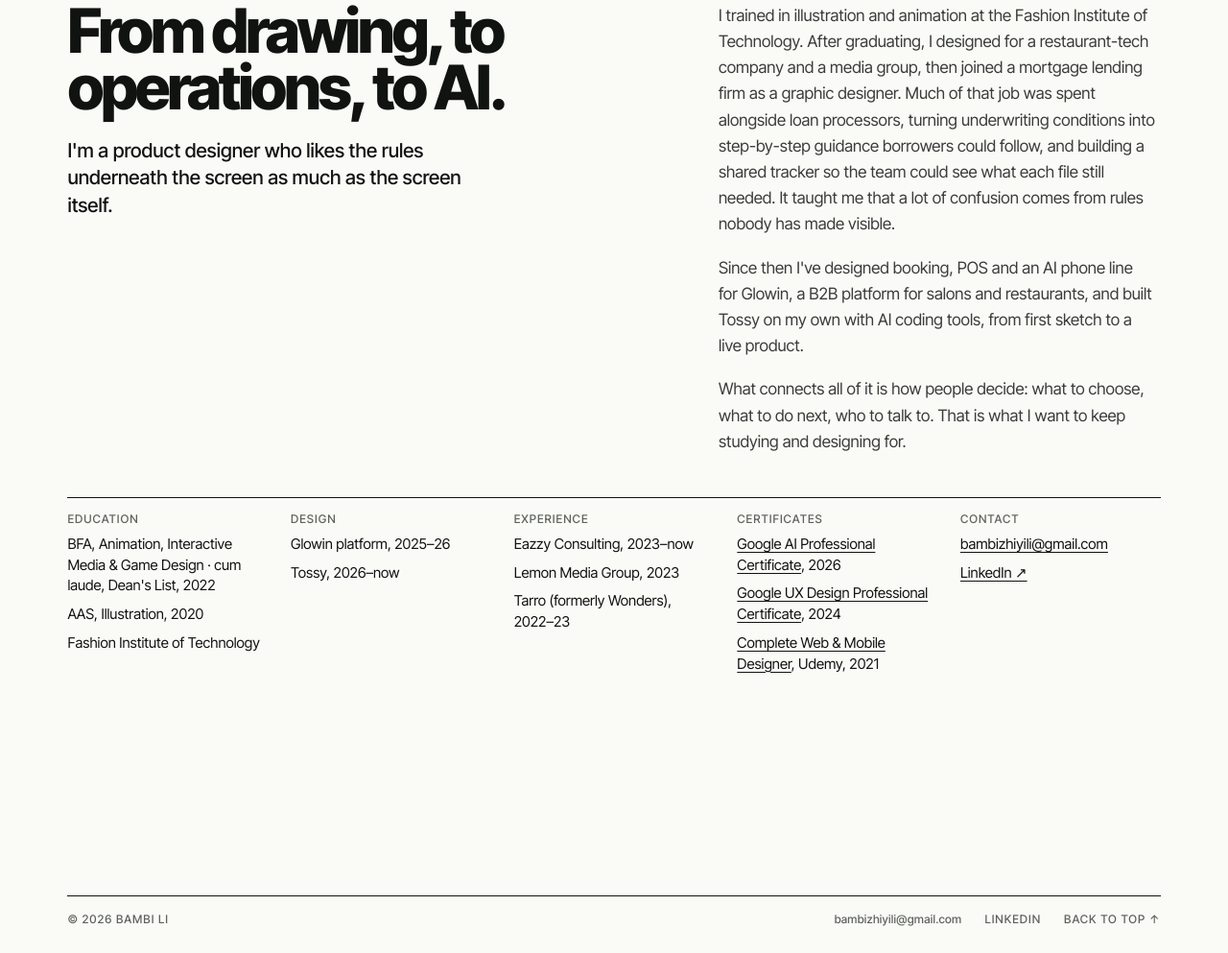
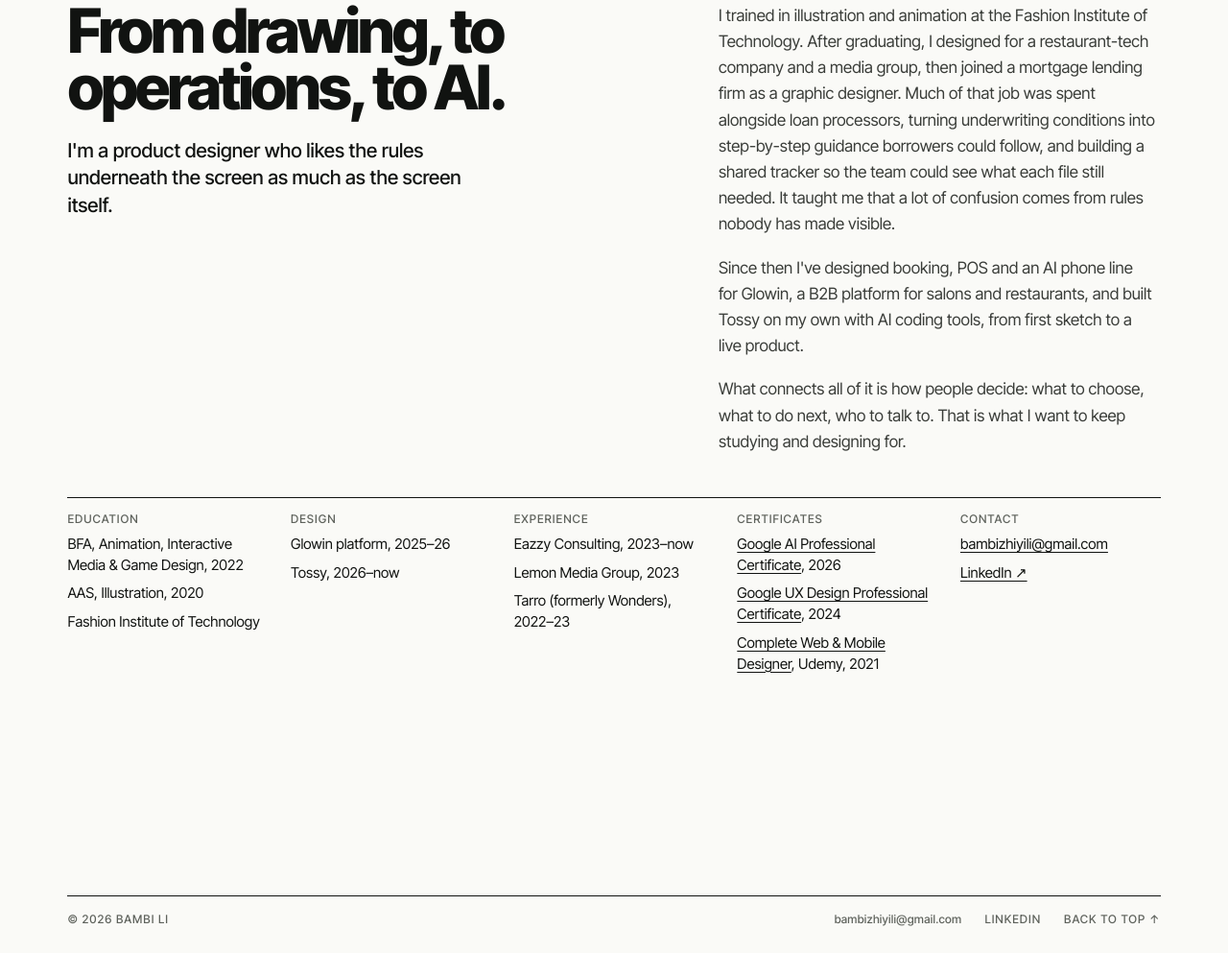
Before and after one commit to lzy973743411/bambili-studio, a plain HTML site: page index.html in a window 1280 px wide. Shown: the part 2091-3084 px from the top of the page at 96% size. Drawn offline with Linux system fonts and the light colour scheme.

Commit message:
Add files via upload

```diff
--- a/index.html
+++ b/index.html
@@ -411,7 +411,7 @@ html.sc-cur,html.sc-cur *{cursor:none!important}
       <p>What connects all of it is how people decide: what to choose, what to do next, who to talk to. That is what I want to keep studying and designing for.</p>
     </div>
     <dl class="facts label">
-      <div><dt>Education</dt><dd><span class="fi">BFA, Animation, Interactive Media &amp; Game Design · cum laude, Dean's List, 2022</span><span class="fi">AAS, Illustration, 2020</span><span class="fi">Fashion Institute of Technology</span></dd></div>
+      <div><dt>Education</dt><dd><span class="fi">BFA, Animation, Interactive Media &amp; Game Design, 2022</span><span class="fi">AAS, Illustration, 2020</span><span class="fi">Fashion Institute of Technology</span></dd></div>
       <div><dt>Design</dt><dd><span class="fi">Glowin platform, 2025–26</span><span class="fi">Tossy, 2026–now</span></dd></div>
       <div><dt>Experience</dt><dd><span class="fi">Eazzy Consulting, 2023–now</span><span class="fi">Lemon Media Group, 2023</span><span class="fi">Tarro (formerly Wonders), 2022–23</span></dd></div>
       <div><dt>Certificates</dt><dd><span class="fi"><a href="https://coursera.org/verify/professional-cert/HHVRWQMLR6NO" target="_blank" rel="noopener">Google AI Professional Certificate</a>, 2026</span><span class="fi"><a href="https://coursera.org/verify/professional-cert/6BVM3Z4VU5AK" target="_blank" rel="noopener">Google UX Design Professional Certificate</a>, 2024</span><span class="fi"><a href="https://ude.my/UC-36ac2d67-e2bb-4db2-b2a0-273fa7137f07" target="_blank" rel="noopener">Complete Web &amp; Mobile Designer</a>, Udemy, 2021</span></dd></div>
```
